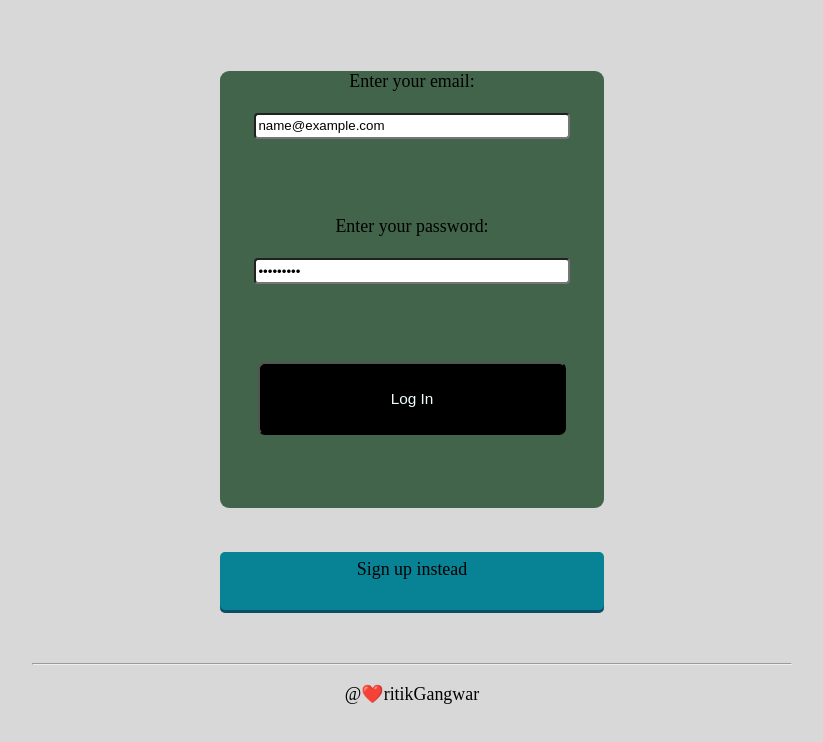
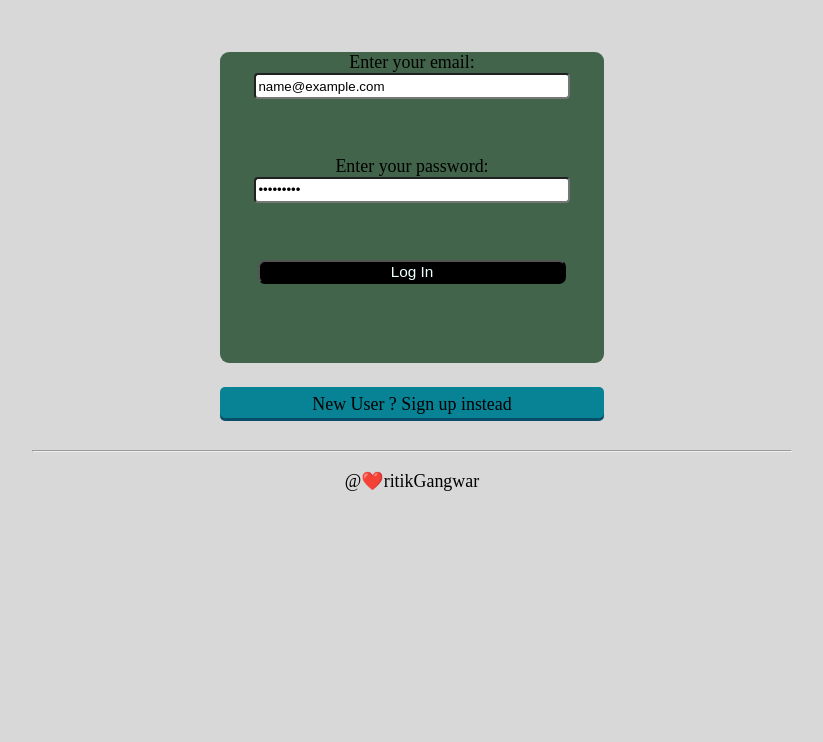
Before and after one commit to ritik2102/expense-tracker--module4, a website: page login.html in a window 1280 px wide. Both pictures are taken after typing "name@example.com", "Sample123" into the empty fields and a click on the button "Log In". Shown: the part 96-838 px from the top of the page, without its empty margins (228-1051 px from the left). After the commit the page ends 800 px from the top, so only its background shows below. Drawn offline with nearby package versions, Linux system fonts and the light colour scheme; no server answers.

```diff
--- a/login.html
+++ b/login.html
@@ -5,12 +5,12 @@
     <meta http-equiv="X-UA-Compatible" content="IE=edge">
     <meta name="viewport" content="width=device-width, initial-scale=1.0">
     <title>Document</title>
-    <link rel="stylesheet" href="style.css">
+    <link rel="stylesheet" href="styles/login.css">
 </head>
 <body class="login-body">
     <h1>Expense Tracker</h1>
     <div class="form-container">
-        <form method="POST" onsubmit="login(event)">
+        <form class="login-form" method="POST" onsubmit="login(event)">
             <!-- <div class="form-field">
                 <label for="name">Enter your name:</label><br>
                 <input class="form-input" id="name" type="text" required/><br>
@@ -29,8 +29,8 @@
                 <button class="sign-in" type="submit">Log In</button>
             </div>
         </form>
-        <div class="log-in-container">
-            <a href=""><p class="log-in-link" > Sign up instead</p></a>
+        <div class="sign-up-container">
+            <a href="signup.html"><p class="sign-up-link" > New User ? Sign up instead</p></a>
         </div>
     </div>
     <div class="copyright">
@@ -39,6 +39,6 @@
     </div>
 
     <script src="https://unpkg.com/axios@1.1.2/dist/axios.min.js"></script>
-    <script src="main.js"></script>
+    <script src="login.js"></script>
 </body>
 </html>
--- /dev/null
+++ b/login.js
@@ -0,0 +1,45 @@
+const emailField=document.getElementById('email');
+const passwordField=document.getElementById('password');
+const loginMessage=document.querySelector('.login-message');
+const passwordMessage=document.querySelector('.password-message');
+
+function init(){
+    loginMessage.style.visibility='hidden';
+    passwordMessage.style.visibility='hidden';
+    emailField.value="";
+    passwordField.value="";
+}
+init();
+
+async function login(e){
+    try{
+        e.preventDefault();
+        // making the messages invisible again
+        loginMessage.style.visibility='hidden';
+        passwordMessage.style.visibility='hidden';
+
+        const email=emailField.value;
+        const password=passwordField.value;
+
+        const credentials={
+            "email":email,
+            "password":password
+        }
+        console.log(credentials);
+        const res=await axios.post('http://localhost:3000/users/user-login',credentials);
+
+        console.log('Login successful');
+        alert("Successful user login");
+        emailField.value="";
+        passwordField.value="";
+    }
+    catch(err){
+        console.log(err.response.status);
+        if(err.response.status===401){
+            passwordMessage.style.visibility='visible';
+        }
+        else if(err.response.status===404){
+            loginMessage.style.visibility='visible';
+        }
+    }
+}
--- a/main.js
+++ /dev/null
@@ -1,75 +0,0 @@
-const nameField=document.getElementById('name');
-const emailField=document.getElementById('email');
-const passwordField=document.getElementById('password');
-const loginMessage=document.querySelector('.login-message');
-const passwordMessage=document.querySelector('.password-message');
-
-
-async function submitHandler(e){
-
-    try{
-        e.preventDefault();
-
-        const name=nameField.value;
-        const email=emailField.value;
-        const password=passwordField.value;
-
-        const data={
-            "name":name,
-            "email":email,
-            "password":password
-        }
-        const res=await axios.post("http://localhost:3000/users/add-user",data);
-        console.log(res.data.resData);
-        if(res.data.resData!=="success"){
-            alert("User already registered")
-        }
-        // window.location.reload();
-    }
-    catch(err){
-        console.log(err);
-    }
-
-
-}
-
-function init(){
-    loginMessage.style.visibility='hidden';
-    passwordMessage.style.visibility='hidden';
-    emailField.value="";
-    passwordField.value="";
-}
-init();
-
-async function login(e){
-    try{
-        e.preventDefault();
-        // making the messages invisible again
-        loginMessage.style.visibility='hidden';
-        passwordMessage.style.visibility='hidden';
-
-        const email=emailField.value;
-        const password=passwordField.value;
-
-        const credentials={
-            "email":email,
-            "password":password
-        }
-        console.log(credentials);
-        const res=await axios.post('http://localhost:3000/users/user-login',credentials);
-
-        console.log('Login successful');
-        alert("Successful user login");
-        emailField.value="";
-        passwordField.value="";
-    }
-    catch(err){
-        console.log(err.response.status);
-        if(err.response.status===401){
-            passwordMessage.style.visibility='visible';
-        }
-        else if(err.response.status===404){
-            loginMessage.style.visibility='visible';
-        }
-    }
-}
--- a/package.json
+++ b/package.json
@@ -1,5 +1,6 @@
 {
   "dependencies": {
+    "bcrypt": "^5.1.0",
     "body-parser": "^1.20.2",
     "cors": "^2.8.5",
     "express": "^4.18.2",
--- a/style.css
+++ /dev/null
@@ -1,77 +0,0 @@
-body{
-    text-align:center;
-    font-size:1.4vw;
-    background-color:#D8D8D8;
-}
-.signup-body{
-    display:grid;
-    grid-template-rows: 0.6fr 5fr 1fr;
-}
-.login-body{
-    display:grid;
-    grid-template-rows: 0.6fr 3.5fr 1fr;
-}
-a{
-    text-decoration:none;
-}
-.form-container{
-    position:relative;
-    margin: 0 auto;
-    padding-top:50px;
-    width:30vw;
-    display:grid;
-    grid-template-rows:3fr 1fr;
-}
-form{
-    background-color:#41644A;
-    border-radius:9px;
-    display:grid;
-    grid-template-rows: repeat(3,1fr);
-}
-.form-field{
-    text-align:center;
-    width:100%;
-    display:grid;
-    grid-template-rows:repeat(2,1fr);
-}
-
-.login-message,
-.password-message{
-    color:red;
-    padding-right:50%;
-}
-.form-input{
-    position:relative;
-    margin: 0 auto;
-    width:80%;
-    border-radius:4px;
-    height:20px;
-}
-.sign-in{
-    font-size:1.2vw;
-    border-radius:7px;
-    color:azure;
-    background-color:black;
-    padding:10px auto;
-    width:80%;
-    position:relative;
-    margin: 0 auto;
-}
-.log-in-container{
-    width:100%;
-    height:40%;
-    background-color:#088395;
-    border-radius:5px;
-    margin:auto;
-    box-shadow: 0 3px 0 0 #0A4D68;
-}
-.log-in-link{
-    font-size:100%;
-    text-decoration:none;
-    color:black;
-    position:relative;
-    margin:2%;
-}
-hr{
-    width:60%;
-}
--- /dev/null
+++ b/styles/login.css
@@ -0,0 +1,73 @@
+body{
+    text-align:center;
+    font-size:1.4vw;
+    background-color:#D8D8D8;
+}
+
+.login-body{
+    display:grid;
+    grid-template-rows: 0.6fr 3.5fr 1fr;
+}
+a{
+    text-decoration:none;
+}
+.form-container{
+    position:relative;
+    margin: 0 auto;
+    padding-top:50px;
+    width:30vw;
+    display:grid;
+    grid-template-rows:4fr 1fr;
+}
+form{
+    background-color:#41644A;
+    border-radius:9px;
+    display:grid;
+    grid-template-rows: repeat(3,1fr);
+}
+
+.form-field{
+    text-align:center;
+    width:100%;
+}
+
+.login-message,
+.password-message{
+    color:red;
+    padding-right:50%;
+}
+.form-input{
+    position:relative;
+    margin: 0 auto;
+    width:80%;
+    border-radius:4px;
+    height:20px;
+}
+.sign-in{
+    font-size:1.2vw;
+    border-radius:7px;
+    color:azure;
+    background-color:black;
+    padding:10px auto;
+    width:80%;
+    position:relative;
+    margin: 0 auto;
+}
+.sign-up-container{
+    width:100%;
+    height:40%;
+    background-color:#088395;
+    border-radius:5px;
+    margin:auto;
+    box-shadow: 0 3px 0 0 #0A4D68;
+}
+.sign-up-link{
+    font-size:100%;
+    text-decoration:none;
+    color:black;
+    position:relative;
+    margin:2%;
+}
+hr{
+    width:60%;
+}
--- /dev/null
+++ b/styles/signup.css
@@ -0,0 +1,70 @@
+body{
+    text-align:center;
+    font-size:1.4vw;
+    background-color:#D8D8D8;
+    display:grid;
+    grid-template-rows: 0.6fr 5fr 1fr;
+}
+
+a{
+    text-decoration:none;
+}
+.form-container{
+    position:relative;
+    margin: 0 auto;
+    padding-top:50px;
+    width:30vw;
+    display:grid;
+    grid-template-rows:4fr 1fr;
+}
+form{
+    background-color:#41644A;
+    border-radius:9px;
+    display:grid;
+    grid-template-rows: repeat(4,1fr);
+}
+
+.form-field{
+    text-align:center;
+    width:100%;
+}
+
+.email-message{
+    color:red;
+    padding-right:50%;
+}
+.form-input{
+    position:relative;
+    margin: 0 auto;
+    width:80%;
+    border-radius:4px;
+    height:20px;
+}
+.sign-in{
+    font-size:1.2vw;
+    border-radius:7px;
+    color:azure;
+    background-color:black;
+    padding:10px auto;
+    width:80%;
+    position:relative;
+    margin: 0 auto;
+}
+.log-in-container{
+    width:100%;
+    height:40%;
+    background-color:#088395;
+    border-radius:5px;
+    margin:auto;
+    box-shadow: 0 3px 0 0 #0A4D68;
+}
+.log-in-link{
+    font-size:100%;
+    text-decoration:none;
+    color:black;
+    position:relative;
+    margin:2%;
+}
+hr{
+    width:60%;
+}
```
Also changed, not shown: controller/users.js (+26 -8 lines), signup.html (+7 -6 lines), signup.js (added, +40 -0 lines), 1 other file.
